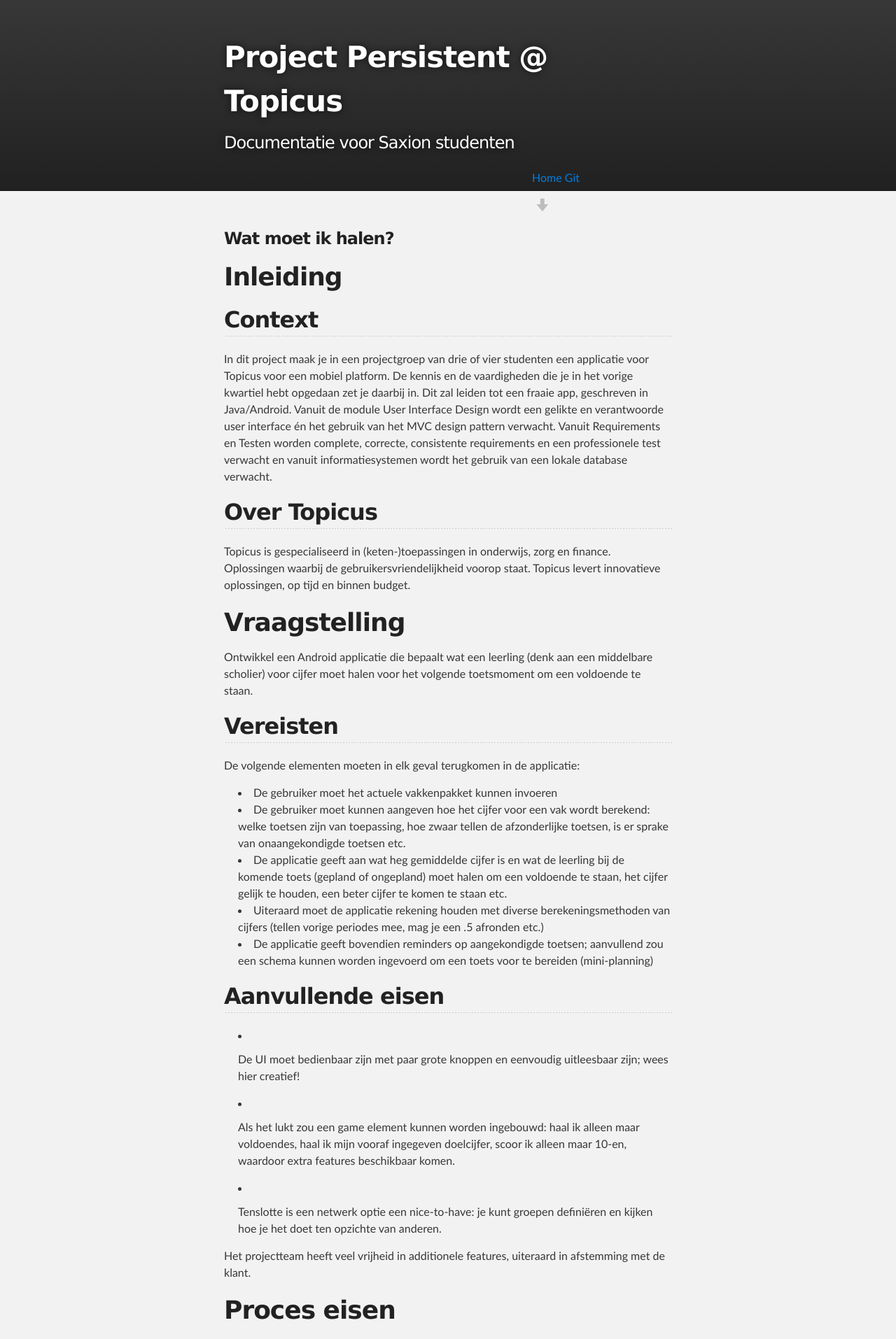
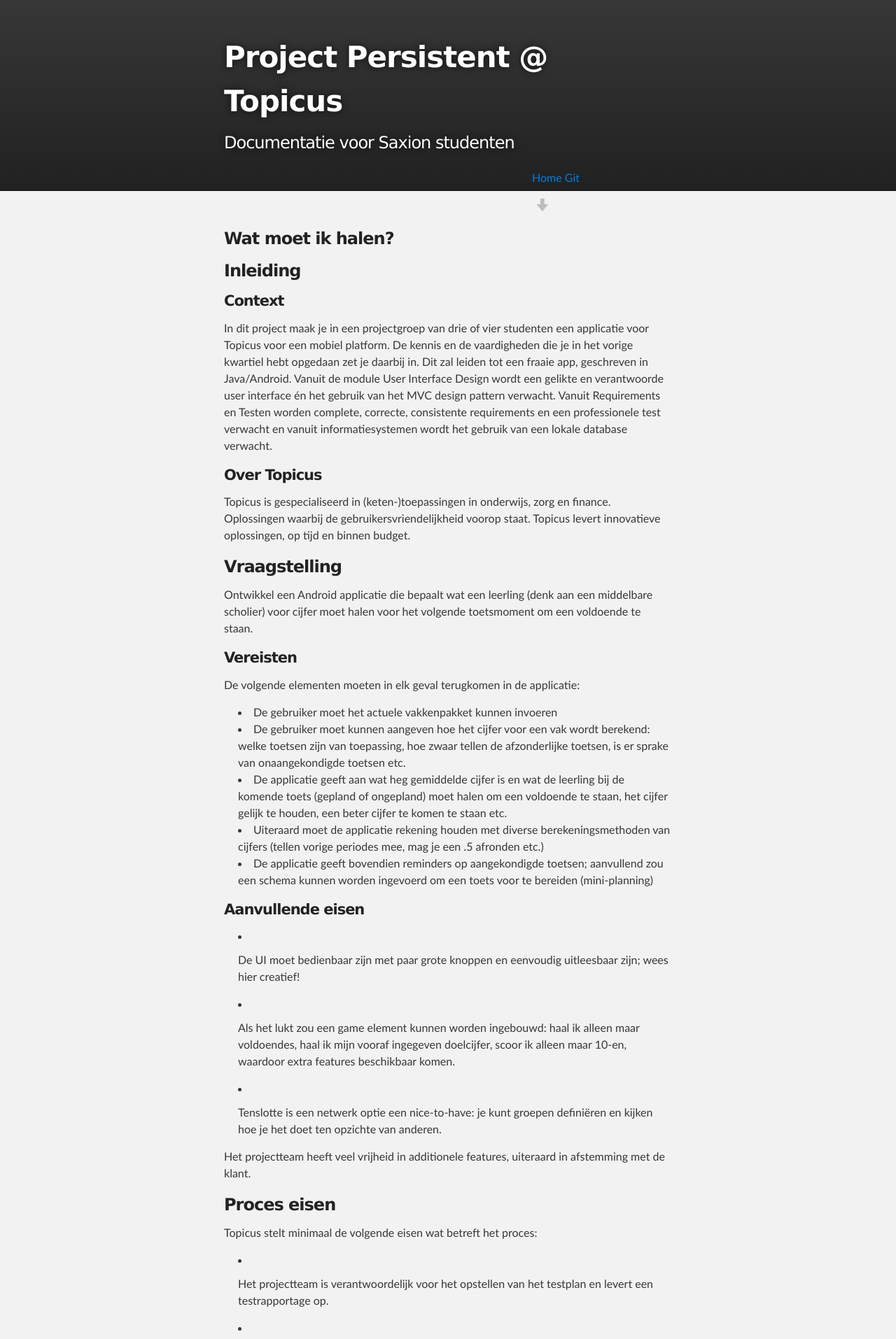
Before and after one commit to topicusbv/persistent-docs, a Jekyll site: the page built from halen.md, in a window 1280 px wide. Shown: the top 1914 px of the page at 70% size. Built offline with Jekyll 4.4.1, drawn with Linux system fonts in a browser that asks for light colours.

Commit message:
Titels op juiste niveau

```diff
--- a/halen.md
+++ b/halen.md
@@ -2,9 +2,9 @@
 layout: main
 title: Wat moet ik halen?
 ---
-# Inleiding #
+### Inleiding ###
 
-## Context ##
+#### Context ####
 
 In dit project maak je in een projectgroep van drie of vier studenten een
 applicatie voor Topicus voor een mobiel platform. De kennis en de
@@ -16,19 +16,19 @@
 professionele test verwacht en vanuit informatiesystemen wordt het gebruik
 van een lokale database verwacht.
 
-## Over Topicus ##
+#### Over Topicus ####
 
 Topicus is gespecialiseerd in (keten-)toepassingen in onderwijs, zorg en
 finance. Oplossingen waarbij de gebruikersvriendelijkheid voorop staat.
 Topicus levert innovatieve oplossingen, op tijd en binnen budget.
 
-# Vraagstelling #
+### Vraagstelling ###
 
 Ontwikkel een Android applicatie die bepaalt wat een leerling (denk aan een
 middelbare scholier) voor cijfer moet halen voor het volgende toetsmoment om
 een voldoende te staan.
 
-## Vereisten ##
+#### Vereisten ####
 
 De volgende elementen moeten in elk geval terugkomen in de applicatie:
 
@@ -47,7 +47,7 @@
    aanvullend zou een schema kunnen worden ingevoerd om een toets voor te
    bereiden (mini-planning)
 
-## Aanvullende eisen ##
+#### Aanvullende eisen ####
 
  - De UI moet bedienbaar zijn met paar grote knoppen en eenvoudig uitleesbaar
    zijn; wees hier creatief!
@@ -62,7 +62,7 @@
 Het projectteam heeft veel vrijheid in additionele features, uiteraard in
 afstemming met de klant.
 
-# Proces eisen #
+### Proces eisen ###
 
 Topicus stelt minimaal de volgende eisen wat betreft het proces:
 
```
Also changed, not shown: telaat.md (+5 -5 lines).
